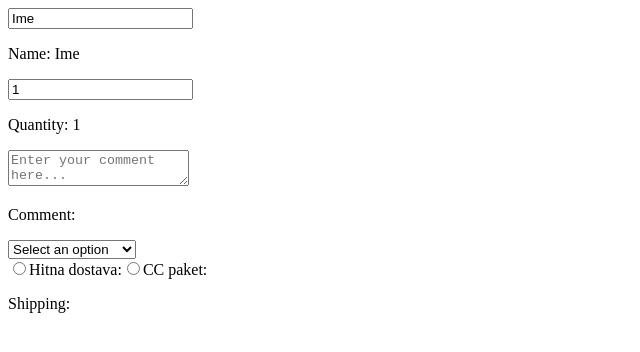
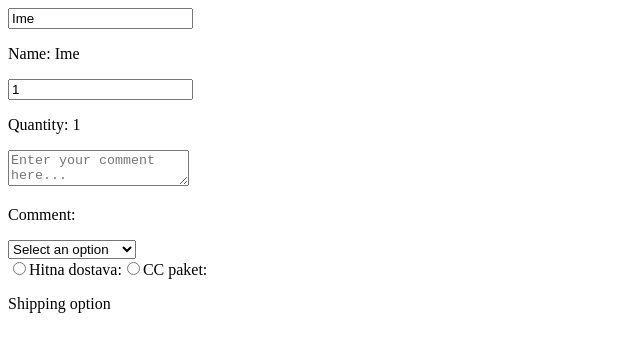
Before and after one commit to JakubNJ1212/my-react-app, a React (Vite) app: page / in a window 1280 px wide. Shown: the top 352 px of the page, without its empty margins (0-640 px from the left). Built offline with nearby package versions, Linux system fonts and the light colour scheme.

Commit message:
update: Changed shipping label to Shipping option

```diff
--- a/src/MyComponent.jsx
+++ b/src/MyComponent.jsx
@@ -59,7 +59,7 @@ return(
                 <input type="radio" value="cc-paket" checked={shipping === "cc-paket"} onChange={handleShippingChange}></input>
                 CC paket:
             </label>
-            <p>Shipping: {shipping}</p>
+            <p>Shipping option {shipping}</p>
 
         </div>
 
```
